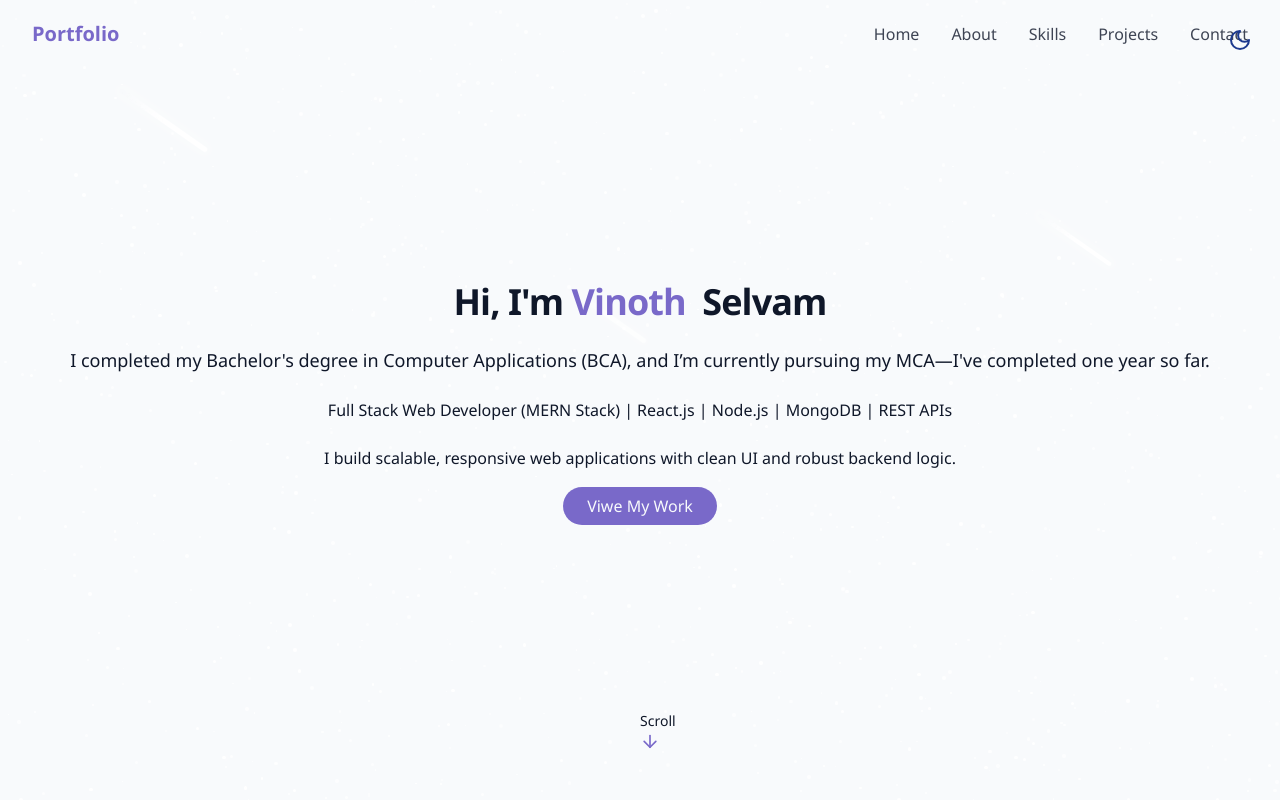
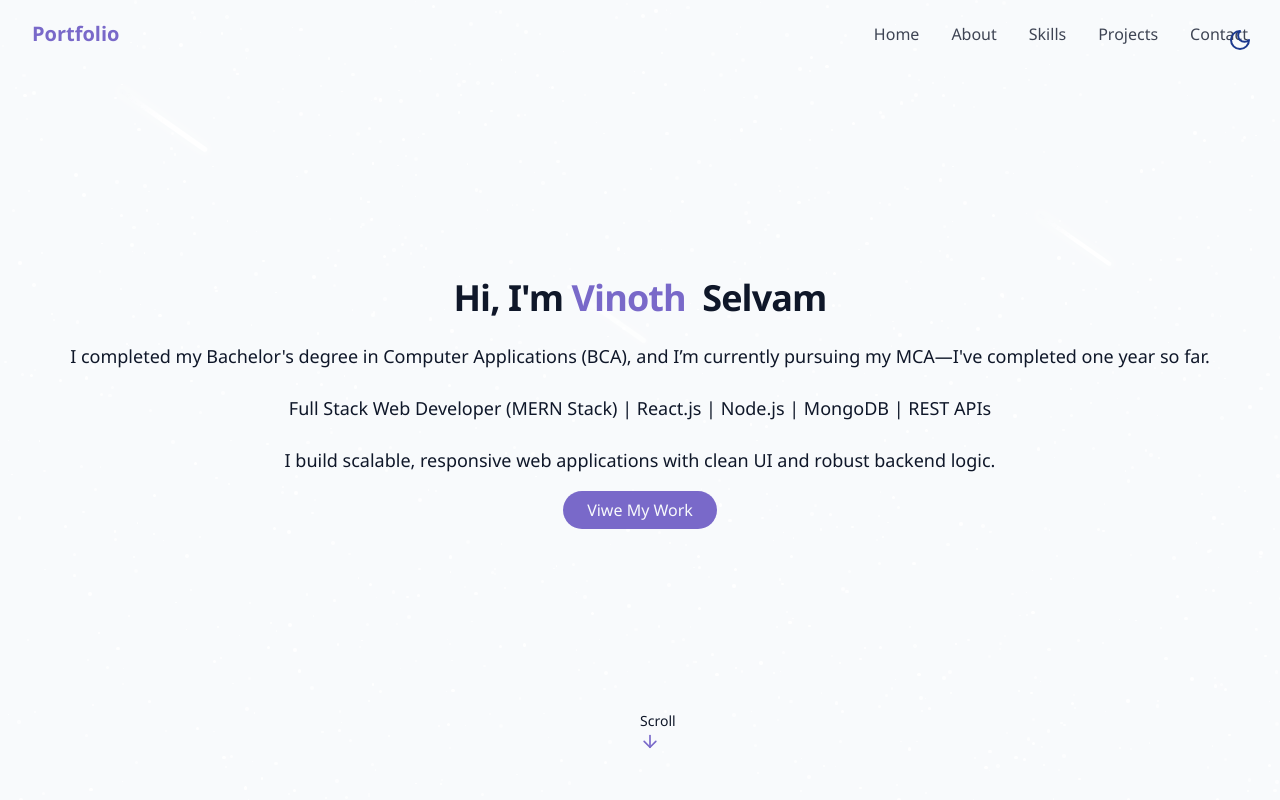
Before and after one commit to VinothSelvam17/Portfolio, a React (Vite) app: page / in a window 1280 px wide. Shown: the top 800 px of the page. Built offline with nearby package versions, Linux system fonts and the light colour scheme.

Commit message:
Update HeroSection.jsx

```diff
--- a/src/components/HeroSection.jsx
+++ b/src/components/HeroSection.jsx
@@ -14,8 +14,8 @@ export const HeroSection =() =>{
                         Selvam</span>
                 </h1>
                 <p className="text-lg md-text-lg text-muted-foreground max-2-2xl mx-atuo opacity-0 animate-fade-in-delay-3">I completed my Bachelor's degree in Computer Applications (BCA), and I’m currently pursuing my MCA—I've completed one year so far.</p>
-<p>Full Stack Web Developer (MERN Stack) | React.js | Node.js | MongoDB | REST APIs</p>
-<p>I build scalable, responsive web applications with clean UI and robust backend logic.</p>
+<p className="text-lg md-text-lg text-muted-foreground max-2-2xl mx-atuo opacity-0 animate-fade-in-delay-3">Full Stack Web Developer (MERN Stack) | React.js | Node.js | MongoDB | REST APIs</p>
+<p className="text-lg md-text-lg text-muted-foreground max-2-2xl mx-atuo opacity-0 animate-fade-in-delay-3">I build scalable, responsive web applications with clean UI and robust backend logic.</p>
                 <div className="pt-0 opacity-0 animate-fade-in-delay-4">
                     <a href="#projects" className="cosmic-button">
                         Viwe My Work
```
